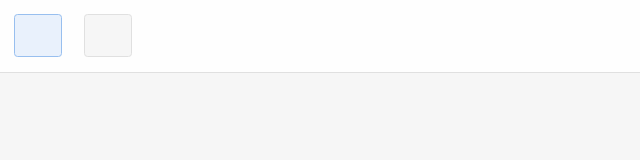
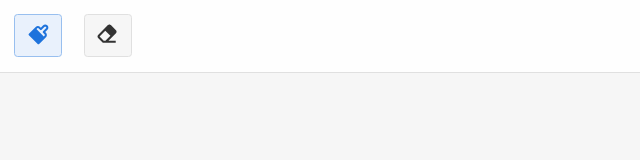
Before and after one commit to IAOsan/drawing-app, a website built with Vite: page index.html in a window 1280 px wide. Shown: the full height of the page, 0-640 px from the left. Built offline with nearby package versions, Linux system fonts and the light colour scheme; files whose address does not match are found by name.

Commit message:
fix sprite href

```diff
--- a/index.html
+++ b/index.html
@@ -2,7 +2,7 @@
 <html lang="en">
 	<head>
 		<meta charset="UTF-8" />
-		<link rel="icon" type="image/svg+xml" href="./favicon.svg" />
+		<link rel="icon" type="image/svg+xml" href="/favicon.svg" />
 		<meta name="viewport" content="width=device-width, initial-scale=1.0" />
 		<link rel="preconnect" href="https://fonts.googleapis.com" />
 		<link rel="preconnect" href="https://fonts.gstatic.com" crossorigin />
@@ -17,7 +17,7 @@
 			crossorigin="anonymous"
 			referrerpolicy="no-referrer"
 		/>
-		<script type="module" src="./src/app.ts" defer></script>
+		<script type="module" src="/src/app.ts" defer></script>
 		<title>Drawing app</title>
 	</head>
 	<body>
@@ -31,7 +31,10 @@
 					aria-label="Enable/disable brush"
 				>
 					<svg class="icon icon--28">
-						<use xlink:href="/assets/sprite.svg/#brush-icon"></use>
+						<use
+							xlink:href="/assets/sprite.svg#brush-icon"
+							href="/assets/sprite.svg#brush-icon"
+						></use>
 					</svg>
 				</button>
 				<!-- <div class="color-picker mr-24"></div> -->
@@ -63,7 +66,10 @@
 					aria-label="Enable/disable eraser"
 				>
 					<svg class="icon icon--28">
-						<use xlink:href="/assets/sprite.svg/#eraser-icon"></use>
+						<use
+							xlink:href="/assets/sprite.svg#eraser-icon"
+							href="/assets/sprite.svg#eraser-icon"
+						></use>
 					</svg>
 				</button>
 				<!-- <button
```
